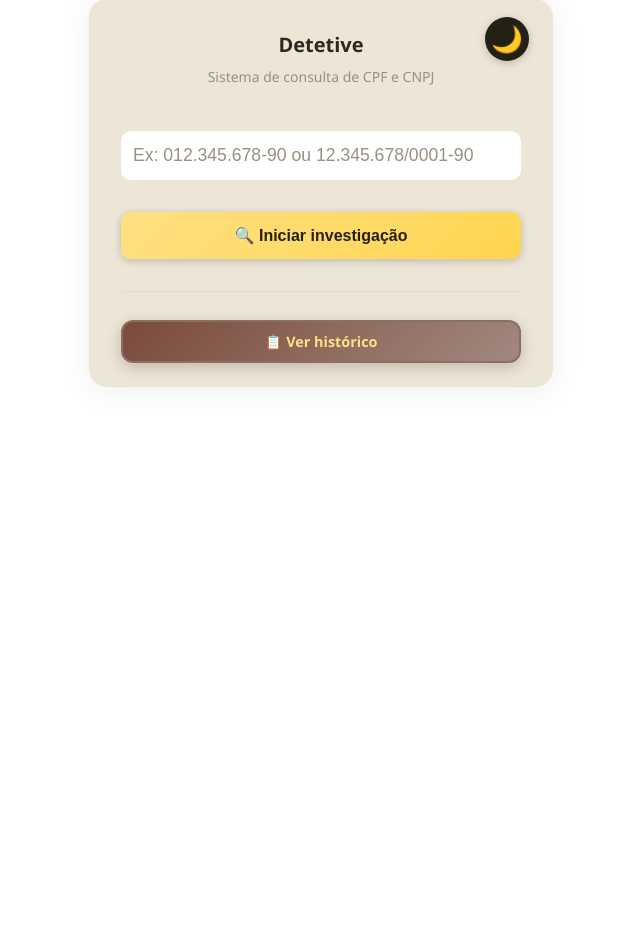
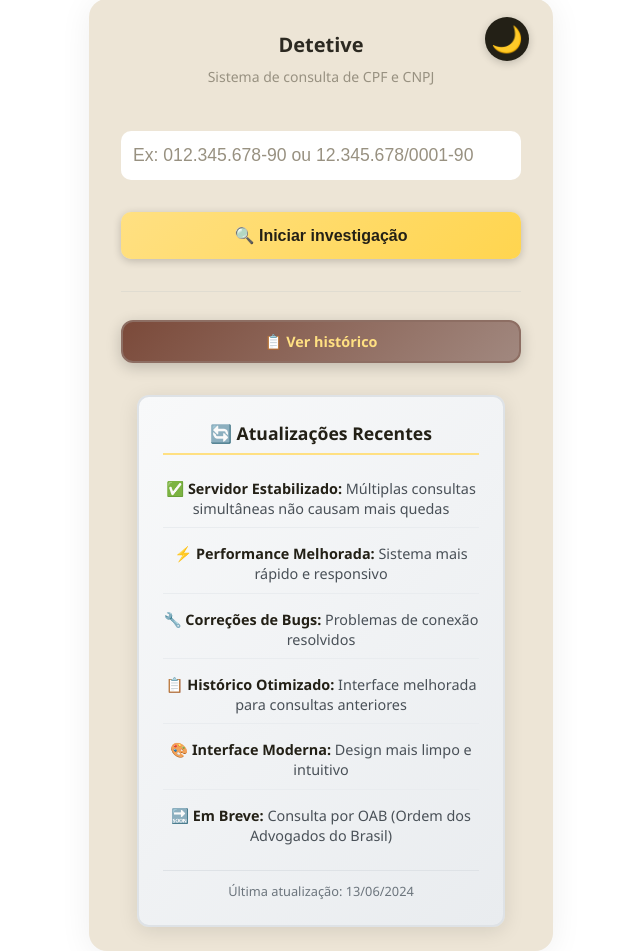
Before and after one commit to giga64/-DETETIVE-, a FastAPI app: page / in a window 1280 px wide. Shown: the part 81-1032 px from the top of the page, without its empty margins (319-959 px from the left). Before the commit the page ends 468 px from the top, so only its background shows below. Run offline with FastAPI, Linux system fonts and the light colour scheme.

Commit message:
ATUALIZAÇÃO VISUAL DE MELHORIAS NO SITE

```diff
--- a/static/modern-style.css
+++ b/static/modern-style.css
@@ -527,3 +527,106 @@ button:hover, .btn:hover {
     color: #181610;
     transform: scale(1.08);
 }
+
+/* Update Info Styles */
+.update-info {
+  margin-top: 2rem;
+  padding: 0 1rem;
+}
+
+.update-card {
+  background: linear-gradient(135deg, #f8f9fa 0%, #e9ecef 100%);
+  border: 2px solid #dee2e6;
+  border-radius: 12px;
+  padding: 1.5rem;
+  box-shadow: 0 4px 20px rgba(0,0,0,0.1);
+  max-width: 600px;
+  margin: 0 auto;
+}
+
+.dark .update-card {
+  background: linear-gradient(135deg, #2d1b16 0%, #3e2723 100%);
+  border: 2px solid #5d4037;
+  box-shadow: 0 4px 20px rgba(0,0,0,0.3);
+}
+
+.update-card h3 {
+  margin: 0 0 1rem 0;
+  color: #232016;
+  font-size: 1.1rem;
+  font-weight: 600;
+  text-align: center;
+  border-bottom: 2px solid #ffe082;
+  padding-bottom: 0.5rem;
+}
+
+.dark .update-card h3 {
+  color: #ffe082;
+  border-bottom: 2px solid #ff9800;
+}
+
+.update-list {
+  list-style: none;
+  padding: 0;
+  margin: 0;
+}
+
+.update-list li {
+  margin: 0.5rem 0;
+  padding: 0.5rem 0;
+  font-size: 0.9rem;
+  line-height: 1.4;
+  color: #495057;
+  border-bottom: 1px solid #e9ecef;
+}
+
+.dark .update-list li {
+  color: #e0e0e0;
+  border-bottom: 1px solid #5d4037;
+}
+
+.update-list li:last-child {
+  border-bottom: none;
+  margin-bottom: 0;
+}
+
+.update-list li strong {
+  color: #232016;
+  font-weight: 600;
+}
+
+.dark .update-list li strong {
+  color: #ffe082;
+}
+
+.update-footer {
+  margin-top: 1rem;
+  text-align: center;
+  padding-top: 0.5rem;
+  border-top: 1px solid #dee2e6;
+}
+
+.dark .update-footer {
+  border-top: 1px solid #5d4037;
+}
+
+.update-footer small {
+  color: #6c757d;
+  font-size: 0.8rem;
+}
+
+.dark .update-footer small {
+  color: #adb5bd;
+}
+
+/* Responsive adjustments */
+@media (max-width: 640px) {
+  .update-card {
+    padding: 1rem;
+    margin: 0 0.5rem;
+  }
+
+  .update-list li {
+    font-size: 0.85rem;
+  }
+}
--- a/templates/modern-form.html
+++ b/templates/modern-form.html
@@ -50,6 +50,24 @@
     <div class="history-button-container">
       <a href="/historico" class="btn-historico">📋 Ver histórico</a>
     </div>
+
+    <!-- Informações de Atualização -->
+    <div class="update-info">
+      <div class="update-card">
+        <h3>🔄 Atualizações Recentes</h3>
+        <ul class="update-list">
+          <li>✅ <strong>Servidor Estabilizado:</strong> Múltiplas consultas simultâneas não causam mais quedas</li>
+          <li>⚡ <strong>Performance Melhorada:</strong> Sistema mais rápido e responsivo</li>
+          <li>🔧 <strong>Correções de Bugs:</strong> Problemas de conexão resolvidos</li>
+          <li>📋 <strong>Histórico Otimizado:</strong> Interface melhorada para consultas anteriores</li>
+          <li>🎨 <strong>Interface Moderna:</strong> Design mais limpo e intuitivo</li>
+          <li>🔜 <strong>Em Breve:</strong> Consulta por OAB (Ordem dos Advogados do Brasil)</li>
+        </ul>
+        <div class="update-footer">
+          <small>Última atualização: 13/06/2024</small>
+        </div>
+      </div>
+    </div>
   </div>
   <script>
     window.toggleTheme = function() {
```
Also changed, not shown: templates/historico.html (+18 -0 lines), templates/modern-result.html (+18 -0 lines).
